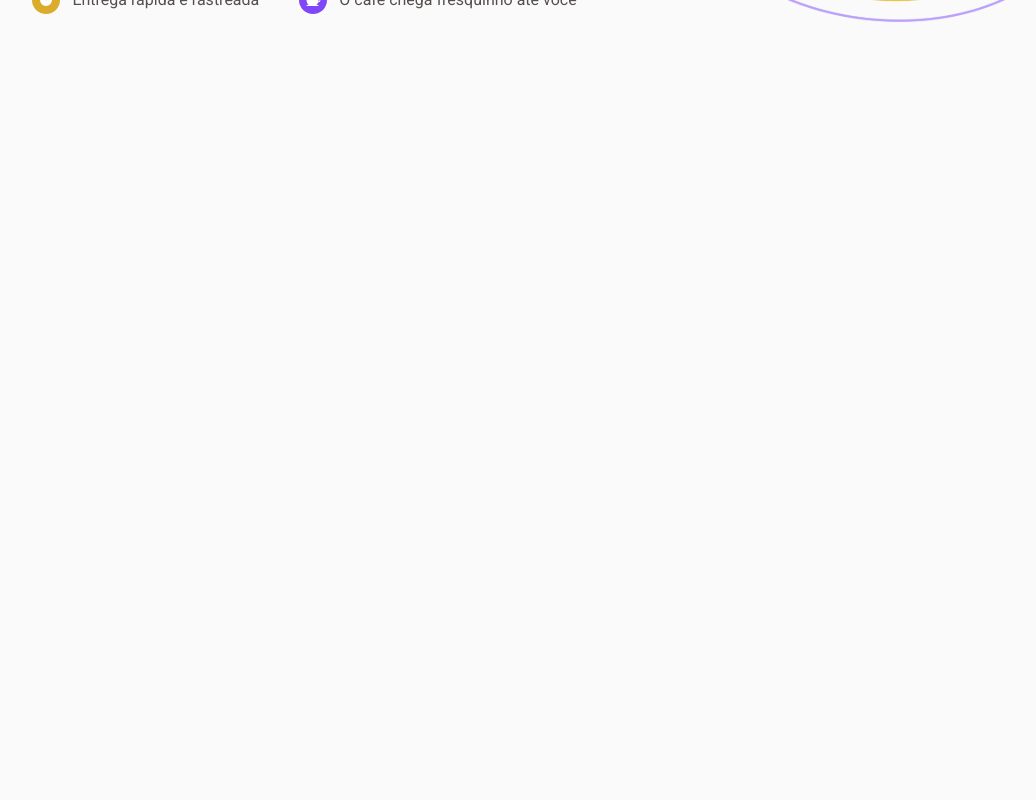
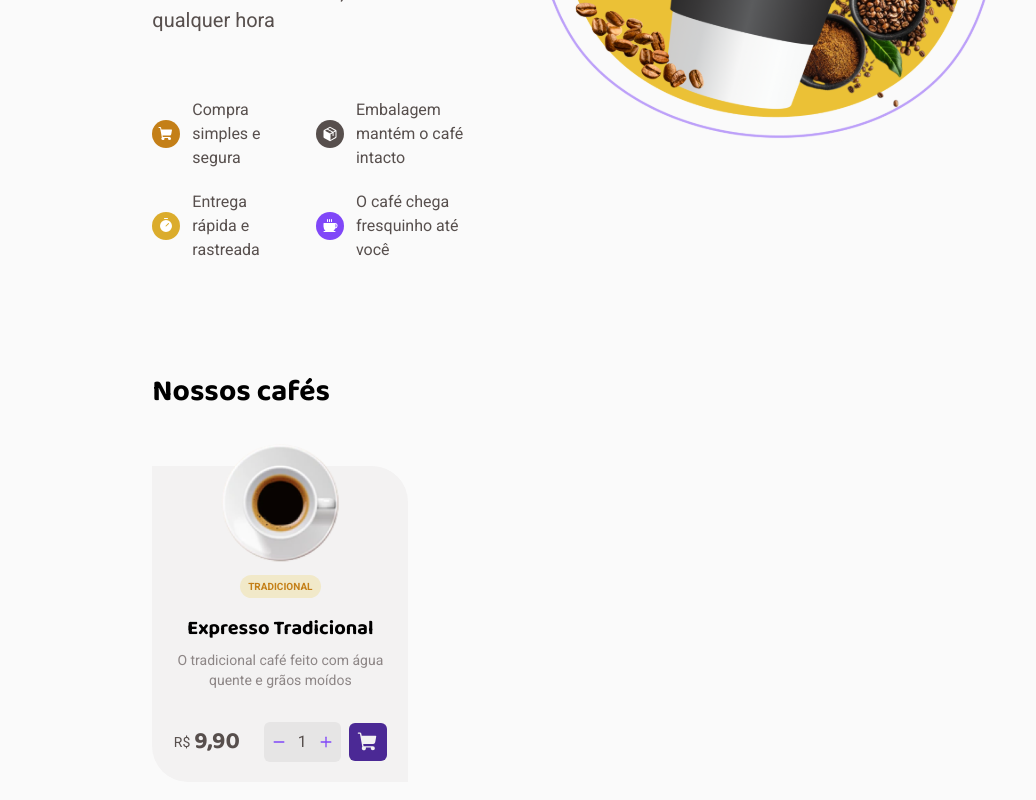
Before and after one commit to Natsume2B/coffee-delivery, a React (Vite) app: page / in a window 1280 px wide. Shown: the part 498-1298 px from the top of the page, without its empty margins (61-1097 px from the left). Before the commit the page ends 800 px from the top, so only its background shows below. Built offline with nearby package versions, Linux system fonts and the light colour scheme.

Commit message:
Add component: CoffeeProduct

```diff
--- a/src/App.tsx
+++ b/src/App.tsx
@@ -1,12 +1,12 @@
 
-import { Header } from './components/Header'
-import { Home } from './components/Home'
+import { Header } from './components/pages/Header'
+import { Home } from './components/pages/Home'
 import './styles/global.css'
 
 export function App() {
 
   return (
-    <div className='w-2/3 m-auto min-w-max'>
+    <div className='max-w-[66.6666%] m-auto min-w-min'>
       <Header/>
       <Home/>
     </div>
--- /dev/null
+++ b/src/components/CoffeeProduct.tsx
@@ -0,0 +1,28 @@
+import { ShoppingCart } from "phosphor-react"
+import { Plus } from 'phosphor-react'
+import { Minus } from 'phosphor-react'
+import expressoTradicional from "../assets/coffees/expresso-tradicional.svg"
+
+
+export function CoffeeProduct() {
+  return (
+    <div className="flex flex-col items-center text-center max-w-[256px] rounded-tr-[2.250rem] rounded-bl-[2.250rem] bg-base-card mb-5">
+      <img className="mt-[-1.45rem] mb-3" src={expressoTradicional} alt="" />
+      <span className="text-[10px] font-bold p-1 px-2 rounded-full mb-4 bg-product-yellow-light text-product-yellow-dark">TRADICIONAL</span>
+      <h1 className="font-baloo2 text-xl mb-2">Expresso Tradicional</h1>
+      <p className="text-sm text-base-label mb-8 px-1">O tradicional café feito com água quente e grãos moídos</p>
+      <div className="flex items-center mb-5">
+        <span className="text-sm mr-1">R$</span>
+        <span className="font-baloo2 text-2xl mr-6"> 9,90</span>
+        <div className="flex gap-3 mr-2 py-2 px-2  rounded-md bg-base-button">
+          <button className="text-product-purple"><Minus weight="bold" size={14} /></button>
+          <span>1</span>
+          <button className="text-product-purple"><Plus weight="bold" size={14} /></button>
+        </div>
+        <button className="rounded-md text-base-card p-2 bg-product-purple-dark"><ShoppingCart weight="fill" size={22} /></button>
+      </div>
+    </div>
+
+
+  )
+}
--- a/src/components/Header.tsx
+++ b/src/components/pages/Header.tsx
@@ -1,4 +1,4 @@
-import coffee from '../assets/coffee-delivery-logo.svg'
+import coffee from '../../assets/coffee-delivery-logo.svg'
 import { MapPin, ShoppingCart } from 'phosphor-react'
 
 export function Header() {
--- a/src/components/Home.tsx
+++ b/src/components/pages/Home.tsx
@@ -1,14 +1,15 @@
-import coffeeDelivery from '../assets/coffee-delivery.svg'
+import coffeeDelivery from '../../assets/coffee-delivery.svg'
 
 import { ShoppingCart } from 'phosphor-react'
 import { Package } from 'phosphor-react'
 import { Timer } from 'phosphor-react'
 import { Coffee } from 'phosphor-react'
+import { CoffeeProduct } from '../CoffeeProduct'
 
 export function Home() {
   return (
-    <main>
-      <section className='flex justify-between'>
+    <main className='mb-36 min-w-min'>
+      <section className='flex justify-between mb-28 min-w-min'>
         <div>
           <h1 className='font-baloo2 font-extrabold text-5xl mb-4 text-base-title leading-snug'>Enconte o café perfeito<br />para qualquer hora do dia</h1>
           <p className='text-xl mb-16'>Com o Coffee Delivery você recebe seu café onde estiver, a<br /> qualquer hora</p>
@@ -45,6 +46,16 @@ export function Home() {
         </div>
         <img className='ml-14' src={coffeeDelivery} alt="Copo de café" />
       </section>
+
+      <section>
+        <h1 className='font-baloo2 text-3xl mb-14'>
+          Nossos cafés
+        </h1>
+        <div className='flex flex-wrap gap-8 '>
+          <CoffeeProduct />
+
+        </div>
+      </section>
     </main>
 
 
```
Also changed, not shown: src/assets/coffees/expresso-tradicional.svg (added).
